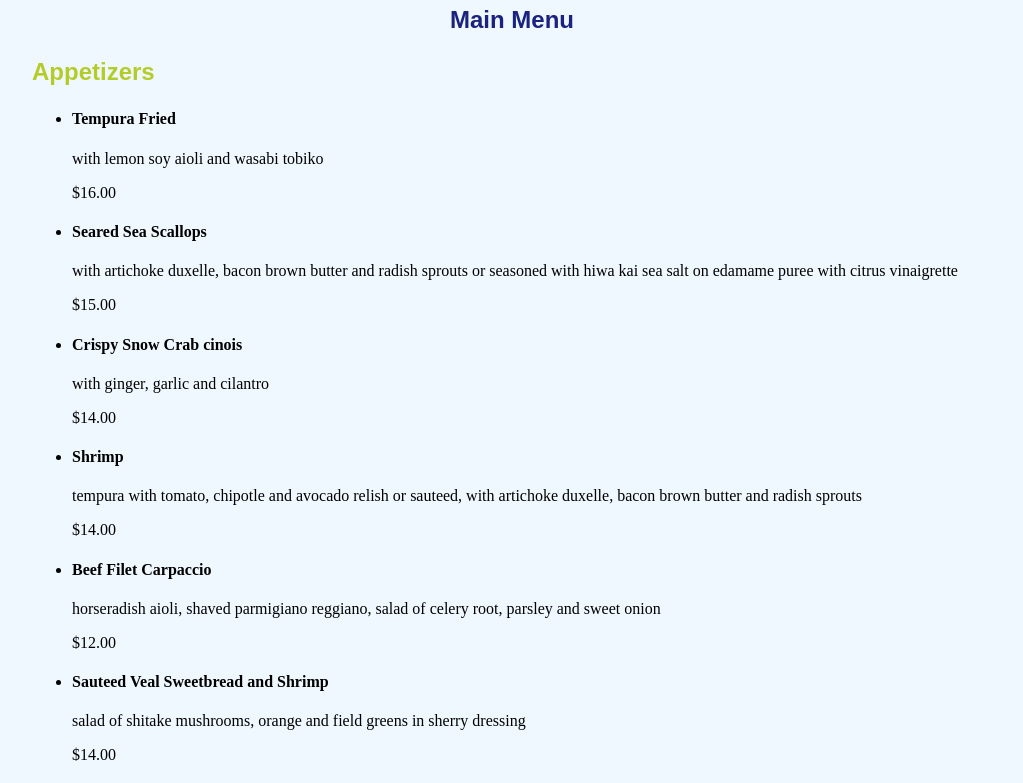
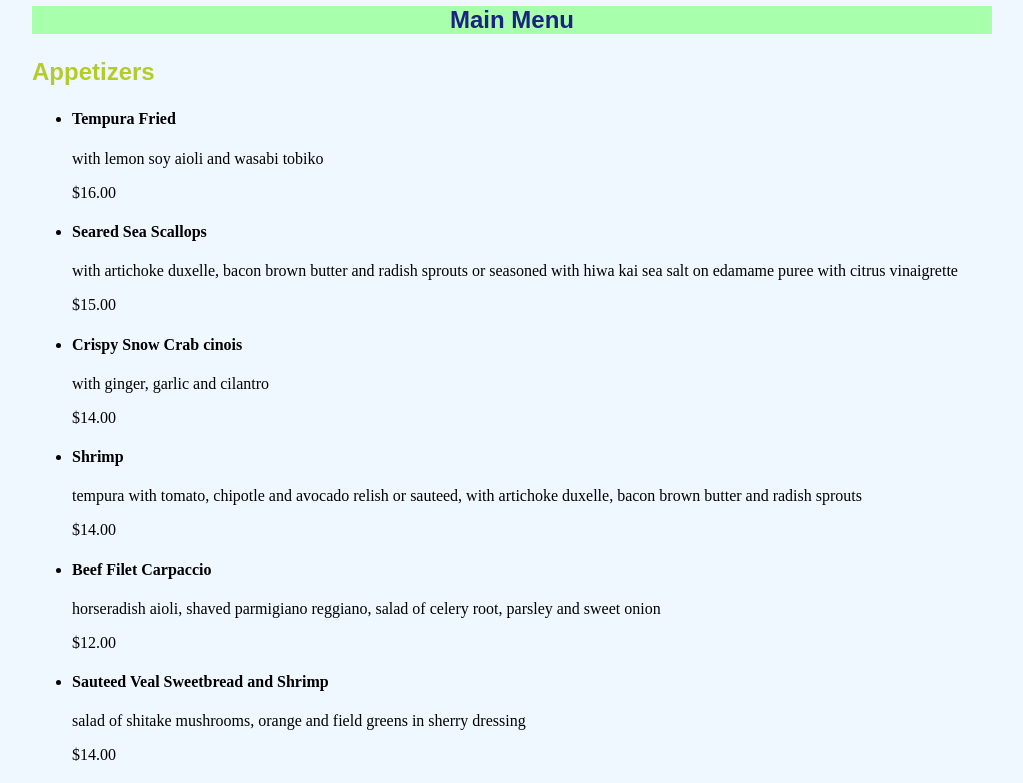
Before and after one commit to justinp3376/justinp3376, a plain HTML site: page grc338/restaurantmenucss/index.html in a window 1280 px wide. Shown: the part 132-915 px from the top of the page, without its empty margins (128-1151 px from the left). Drawn offline with Linux system fonts and the light colour scheme.

Commit message:
Update style.css

```diff
--- a/grc338/restaurantmenucss/style.css
+++ b/grc338/restaurantmenucss/style.css
@@ -14,6 +14,7 @@ h2{
 color:rgb(27, 34, 128);
 text-align: center;
 font-family: sans-serif;
+background-color: rgb(168, 255, 172);
 }
 h3{
 font-family: sans-serif;
```
